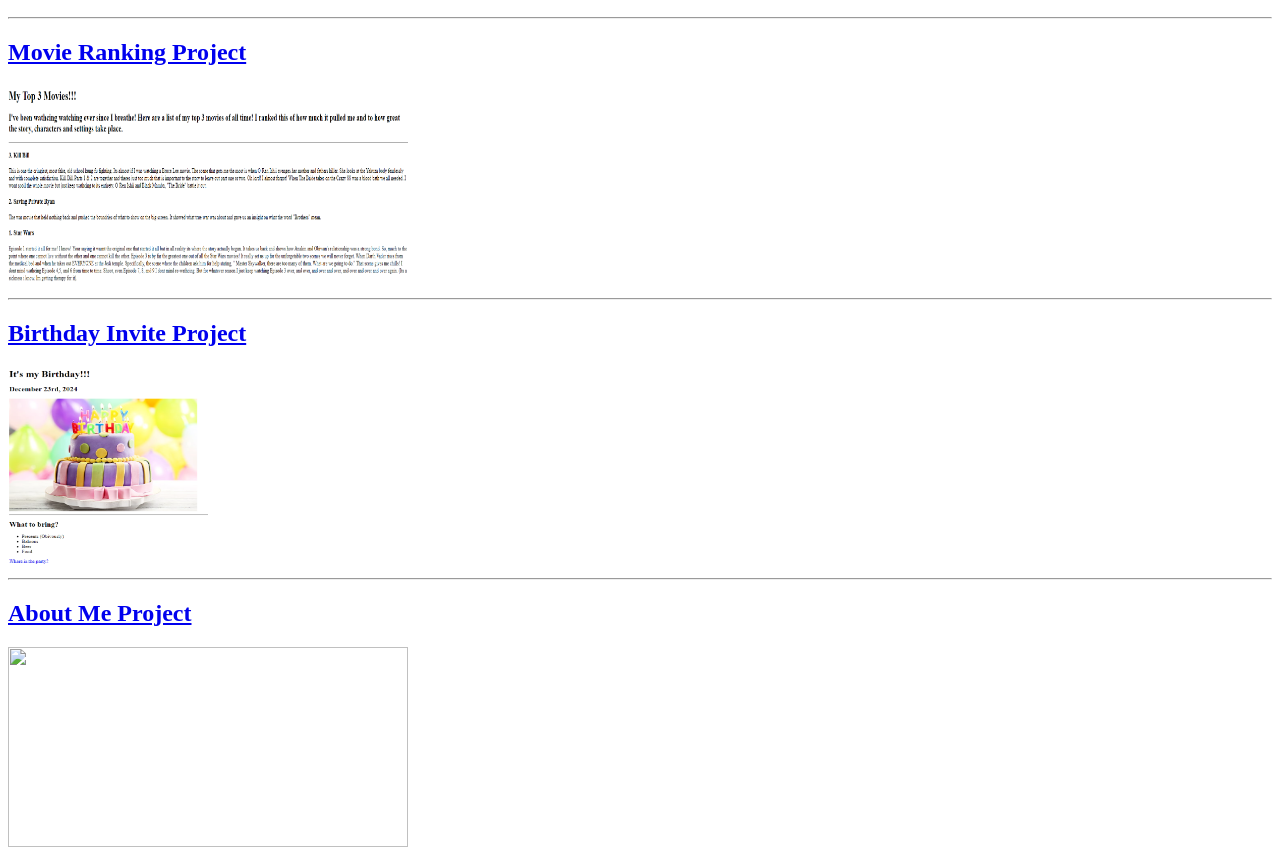
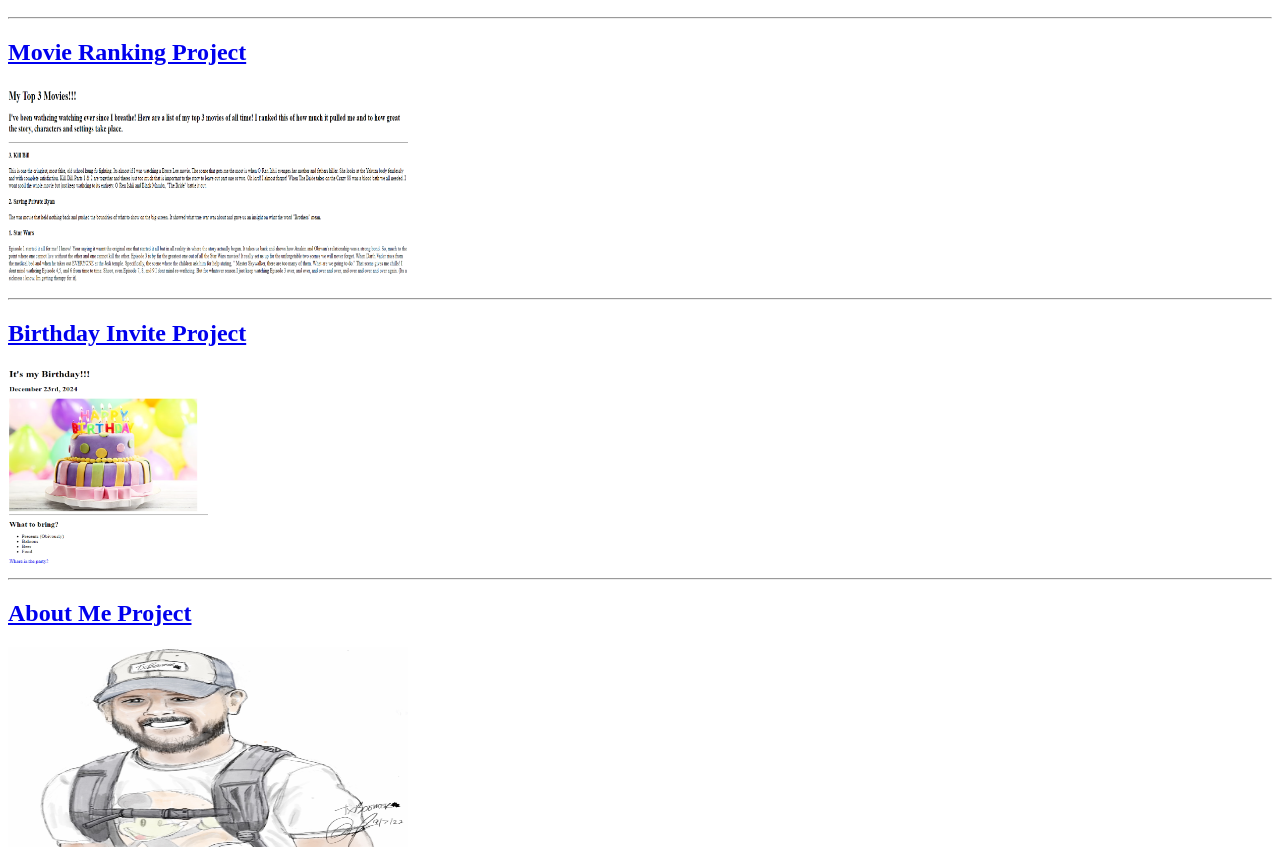
Before and after one commit to texasboomer1/html-portfolio, a plain HTML site: page index.html in a window 1280 px wide. Shown: the part 110-969 px from the top of the page. Drawn offline with Linux system fonts and the light colour scheme.

Commit message:
Update index.html
udpated about me to pic andy/jpg

```diff
--- a/index.html
+++ b/index.html
@@ -21,7 +21,7 @@
     width = 200/>
     <hr/>
     <a href= "./Webpages.html"><h2>About Me Project</h2></a>
-    <img src="./andy.png"
+    <img src="./andy.jpg"
     height = 200
     width = 400/>
  </body>
```
